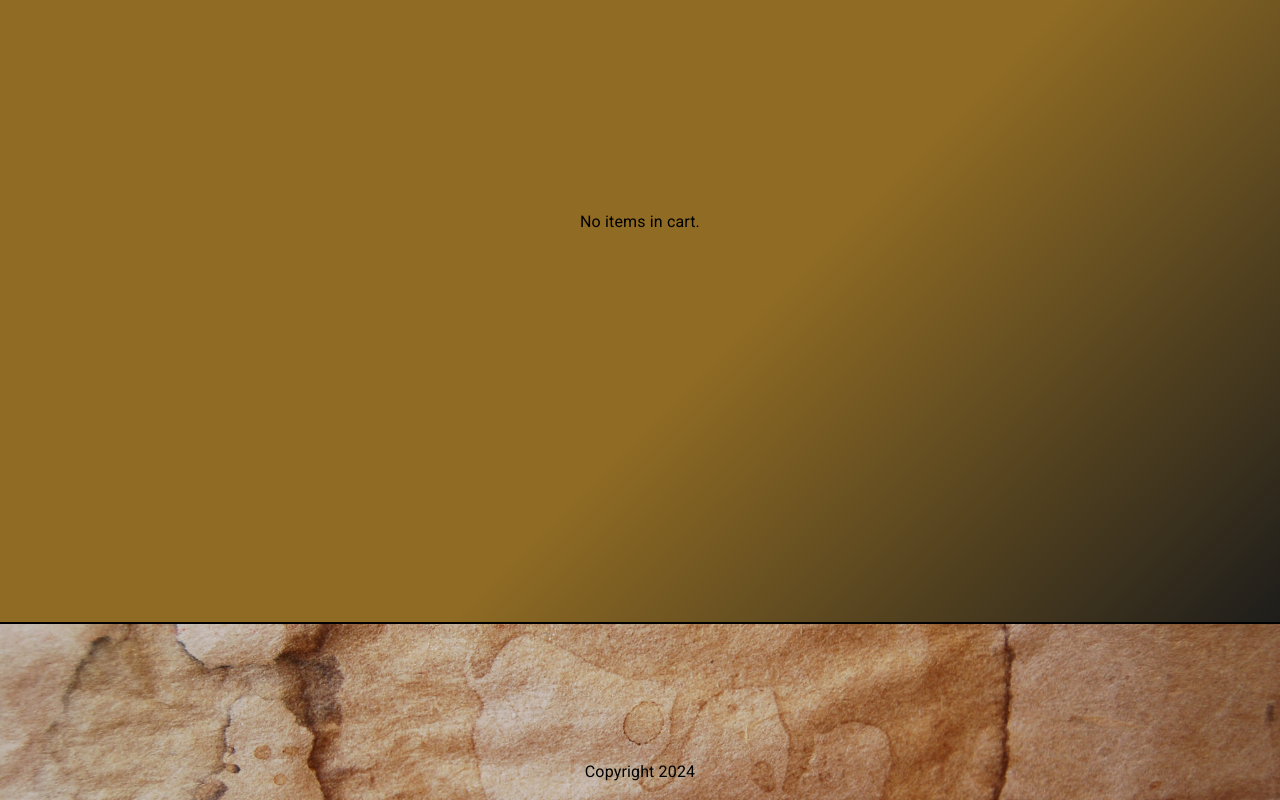
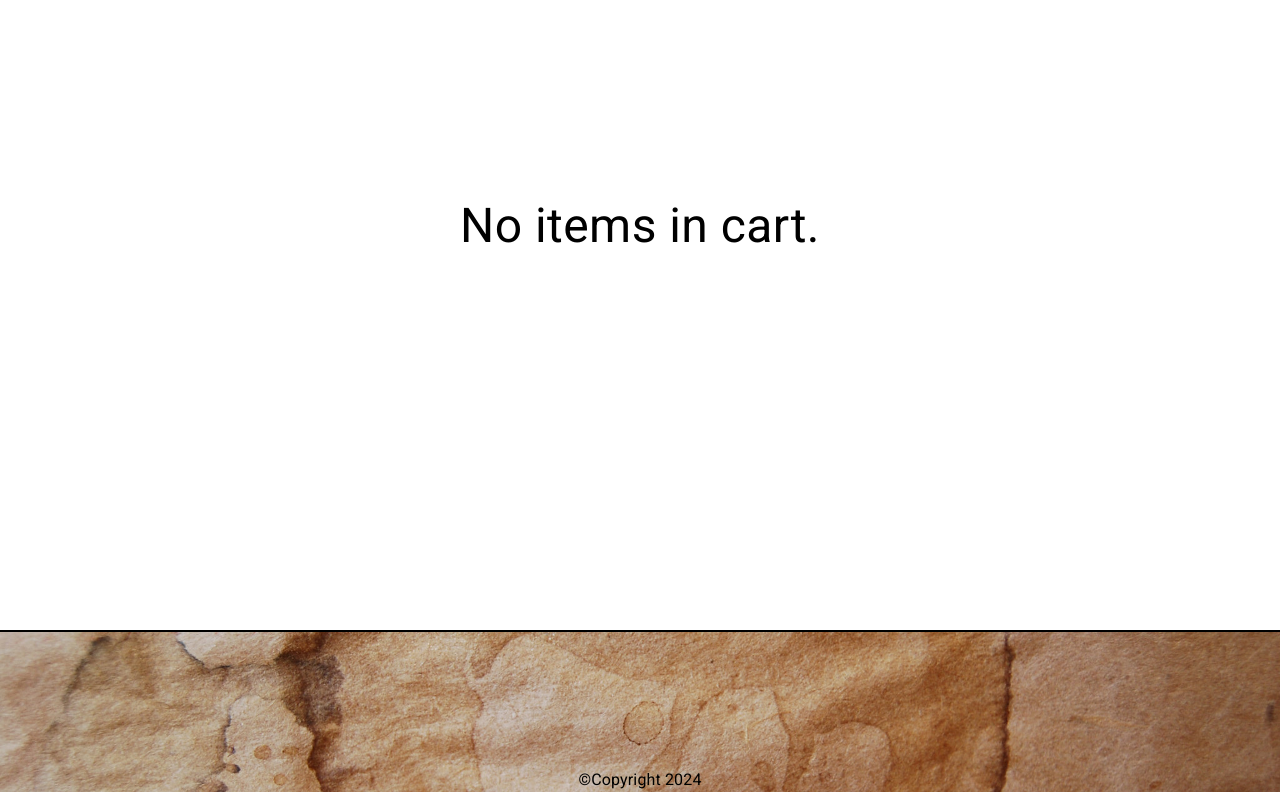
Before and after one commit to JMSONNE/capstone-client, a React (Vite) app: page /cart in a window 1280 px wide. Shown: the part 266-1066 px from the top of the page. Built offline with nearby package versions, Linux system fonts and the light colour scheme.

Commit message:
changed no items in cart to be much better looking and added copy right symbol to footer

```diff
--- a/src/Components/Cart.jsx
+++ b/src/Components/Cart.jsx
@@ -47,8 +47,8 @@ const Cart = () => {
 
     if (!cart) {
         return (
-            <Box className='cartBox' sx={{ display: 'flex', justifyContent: 'center', alignItems: 'center', height: '100vh' }}>
-                <Typography>No items in cart.</Typography>
+            <Box className='cartItemBox' sx={{ display: 'flex', justifyContent: 'center', alignItems: 'center', height: '100vh', backgroundColor: 'white' }}>
+                <Typography sx={{ fontSize: '3rem' }}>No items in cart.</Typography>
             </Box>
         );
     }
--- a/src/Components/Footer.jsx
+++ b/src/Components/Footer.jsx
@@ -10,11 +10,10 @@ export const Footer = () => {
                 width: '100%',
                 height: '10rem',
                 display: 'flex',
-                justifyContent: 'center',  // Center horizontally
-                alignItems: 'flex-end',     // Align at the bottom
-                paddingBottom: '1rem'       // Optional padding for spacing
+                justifyContent: 'center',
+                alignItems: 'flex-end',
             }}>
-                <Typography variant='body1'>Copyright 2024</Typography>
+                <Typography variant='body1'>©Copyright 2024</Typography>
             </Box>
         </footer>
     );
```
